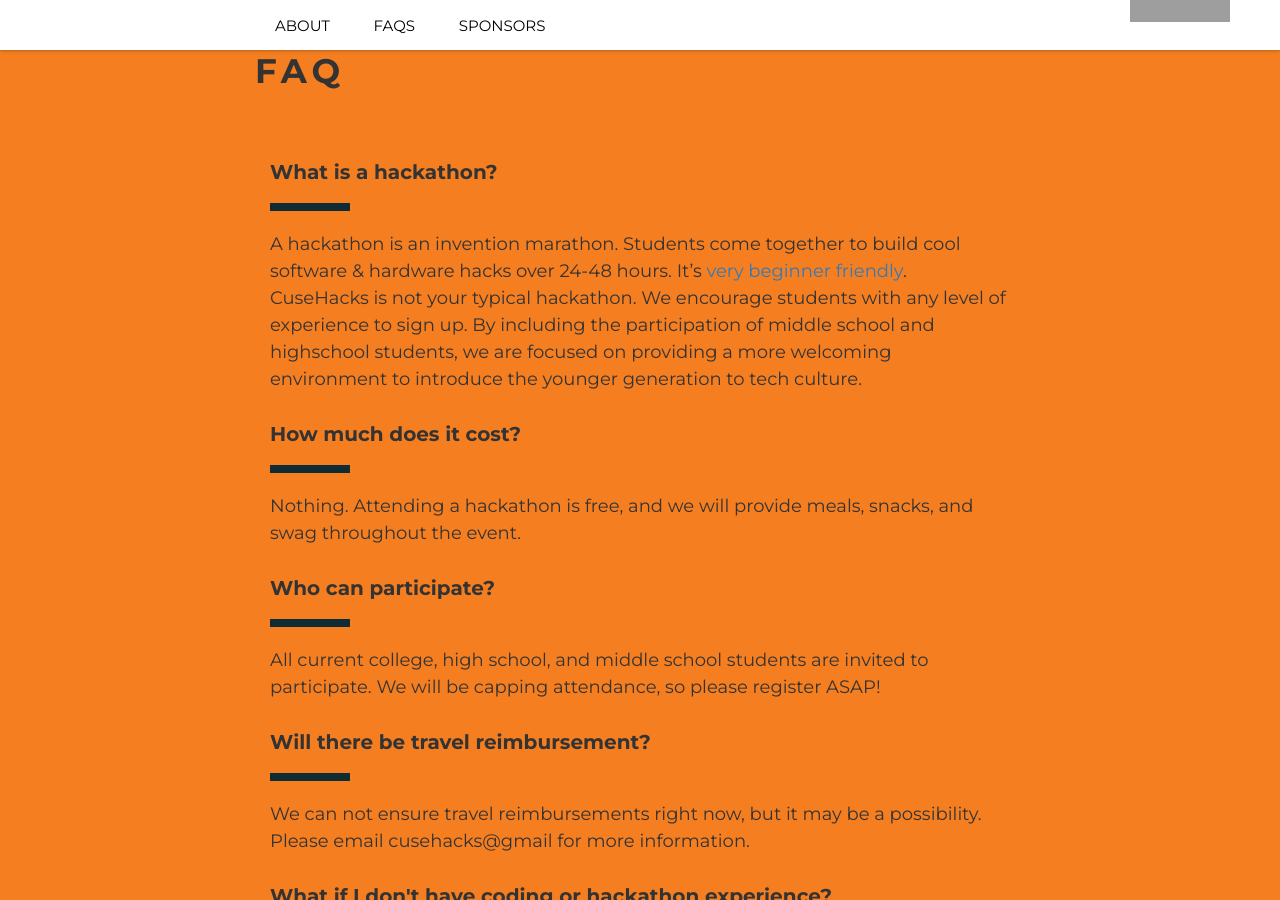
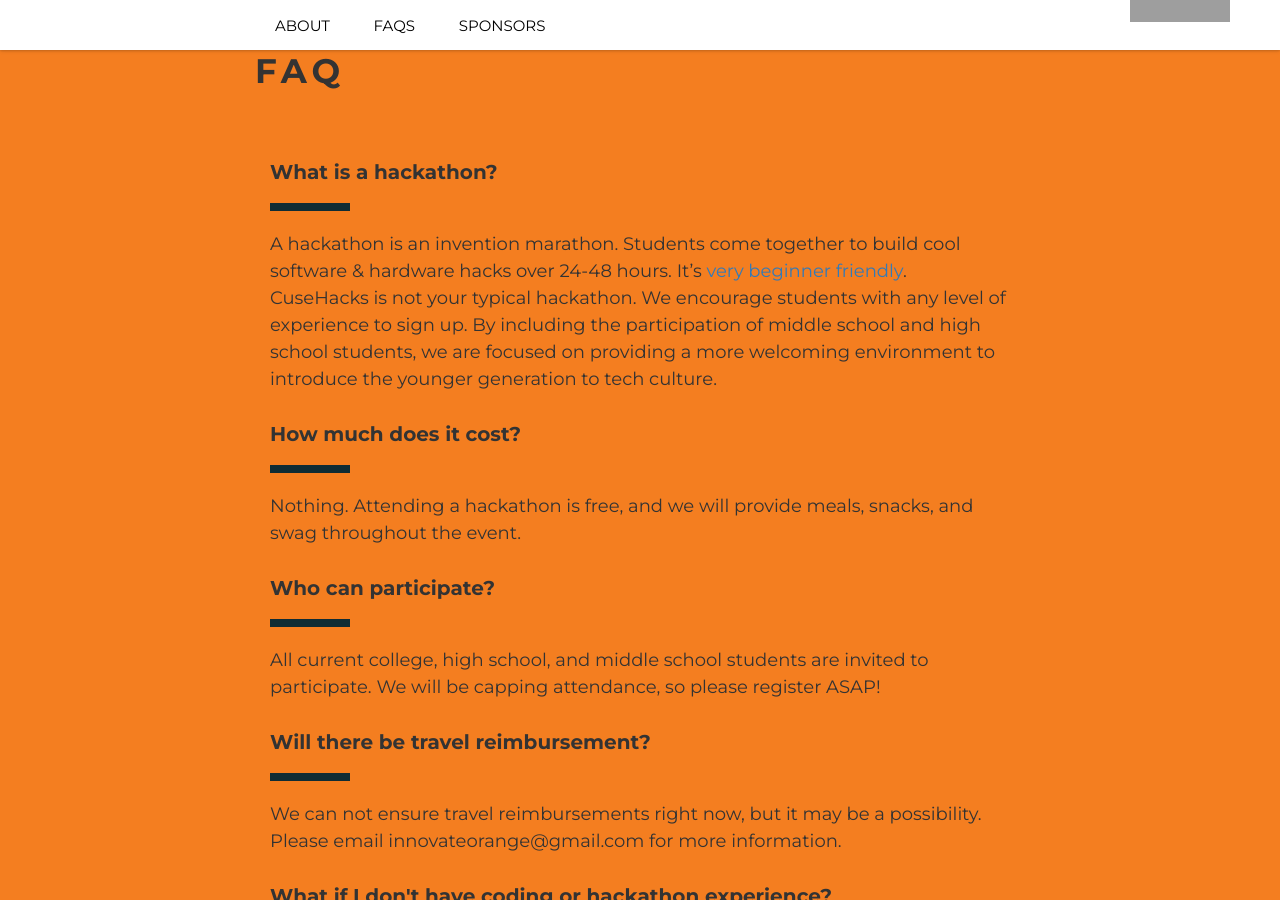
Before and after one commit to innovateorange/cusehacks, a Jekyll site: the page built from index.html, in a window 1280 px wide and 900 px high, scrolled down 1677 px. Built offline with Jekyll 4.4.1, drawn with Linux system fonts in a browser that asks for light colours; nearby versions of some CDN libraries; some of the changed text lies outside the part shown; grey boxes are pictures that could not be loaded.

Commit message:
updated email

```diff
--- a/_config.yml
+++ b/_config.yml
@@ -81,7 +81,7 @@
         A hackathon is an invention marathon. Students come together to build cool
         software & hardware hacks over 24-48 hours. It's [very beginner friendly](https://medium.com/@tfogo/hackathons-are-for-beginners-77a9c9c0e000#.cj21niskl).
         CuseHacks is not your typical hackathon. We encourage students with any level of experience to sign up. By including the participation of middle school and
-        highschool students, we are focused on providing a more welcoming environment to introduce the younger generation to tech culture.
+        high school students, we are focused on providing a more welcoming environment to introduce the younger generation to tech culture.
     - question: "How much does it cost?"
       answer: >
         Nothing. Attending a hackathon is free, and we will provide meals, snacks, and swag throughout the event.
@@ -90,7 +90,7 @@
         All current college, high school, and middle school students are invited to participate. We will be capping attendance, so please register ASAP!
     - question: "Will there be travel reimbursement?"
       answer: >
-        We can not ensure travel reimbursements right now, but it may be a possibility. Please email cusehacks@gmail for more information.
+        We can not ensure travel reimbursements right now, but it may be a possibility. Please email innovateorange@gmail.com for more information.
     - question: "What if I don't have coding or hackathon experience?"
       answer: >
         Beginners are especially encouraged to come! You do not need previous hackathon/coding experience or a technology
@@ -106,7 +106,7 @@
 #The event will be held in the Life Science Complex Building at Syracuse University.
     - question: "Your question not here?"
       answer: >
-        Please email cusehacks@gmail.com for any more questions.
+        Please email innovateorange@gmail.com for any more questions.
 
 #    - question: "What is Major League Hacking?"
 #      answer: >
```
